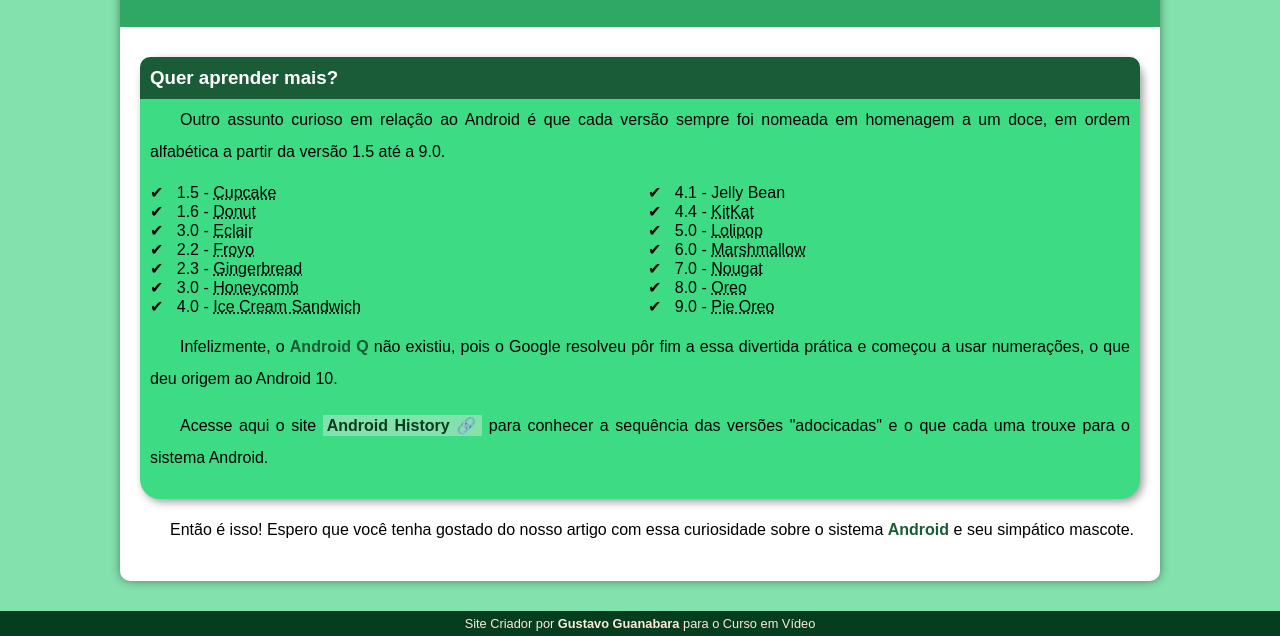
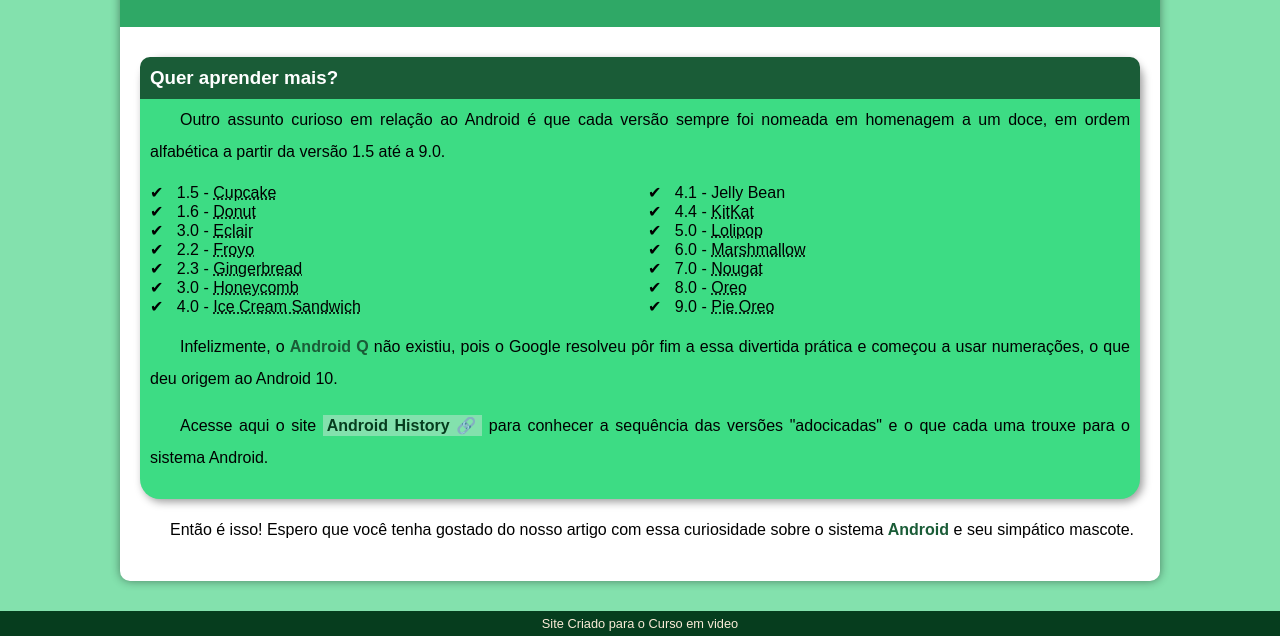
Before and after one commit to vinicius-kechichian/projeto-android, a plain HTML site: page index.html in a window 1280 px wide. Shown: the part 2364-3000 px from the top of the page. Drawn offline with Linux system fonts and the light colour scheme.

Commit message:
atualização

```diff
--- a/index.html
+++ b/index.html
@@ -143,8 +143,7 @@
         </article>
     </main>
     <footer>
-        <p>Site Criador por <a href="https://github.com/gustavoguanabara" target="_blank">Gustavo Guanabara</a>
-         para o Curso em Vídeo</p>
+        <p>Site Criado para o <a href="https://www.cursoemvideo.com"></a> Curso em video</a></p>
     </footer>
 </body>
 </html>
```
